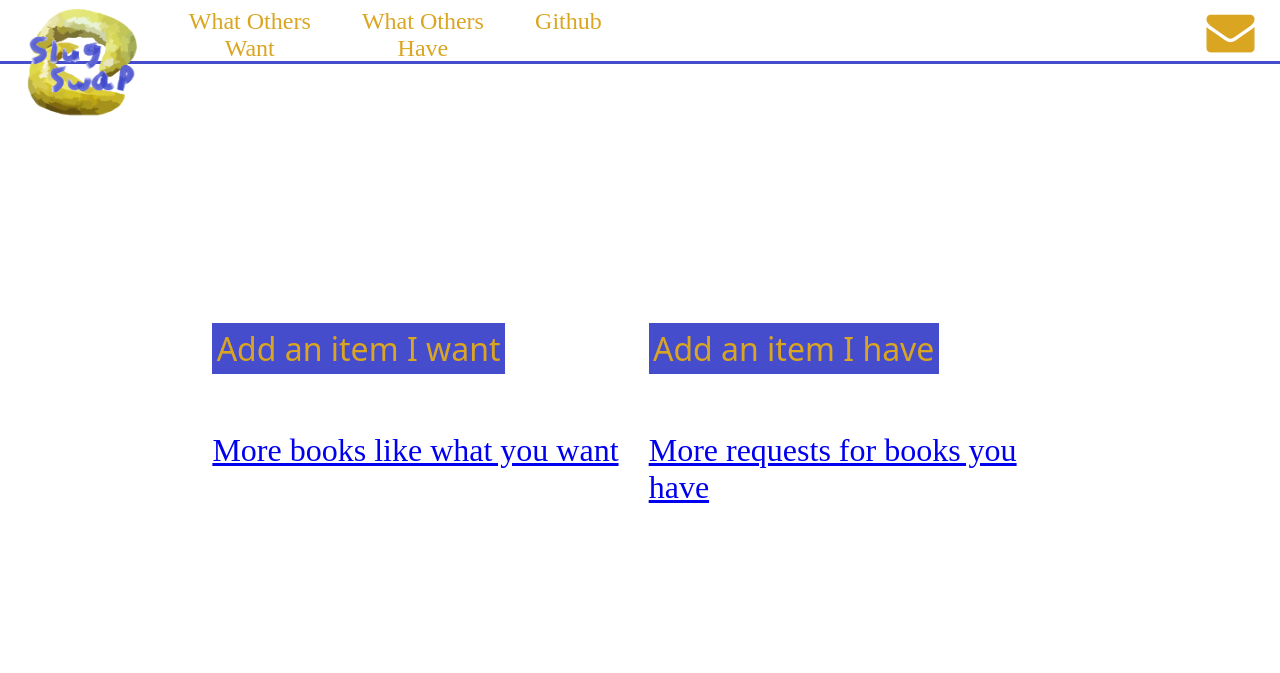
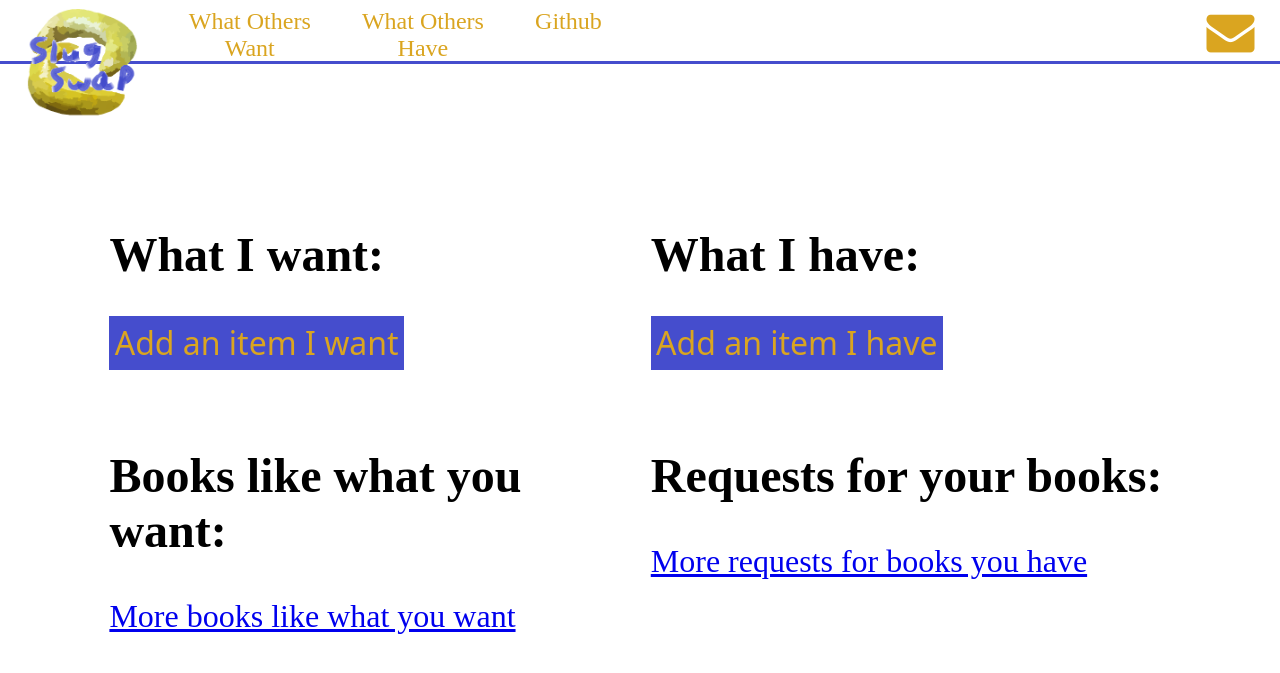
Before and after one commit to sluglist/slugswap, a Django app: page / in a window 1280 px wide. Shown: the top 673 px of the page. Run offline with Django 3.2, Linux system fonts and the light colour scheme; data that the repository does not hold is empty.

Commit message:
Usability

```diff
--- a/Main/views.py
+++ b/Main/views.py
@@ -57,11 +57,13 @@ def create(request, direction):
                 listing.hardcover = True
         else:
             listing.hardcover = None
-        listing.want = request.POST.get('bookItemType')
+        listing.want = (request.POST.get('bookItemType') == 'want')
         listing.version = request.POST.get('bookVersion')
         listing.id = id
         listing.sold = False
         # listing.POSTer =  TODO NEED LOGIN
+        print(listing.__dict__)
+        listing.save()
         return redirect('/item/' + str(id))
     elif request.method == "GET":
         context = {'direction' : direction}
--- a/templates/AddItem.html
+++ b/templates/AddItem.html
@@ -5,9 +5,9 @@
         <form action="/create/{{ direction }}" method="post">
             {% csrf_token %}
                 <div id="tabHaveWant">
-                    <input id="tabHave" class="fatradio-button" type="radio" name="bookItemType" {% if direction == 'have' %}checked="checked" {% endif %}/>
+                    <input id="tabHave" class="fatradio-button" type="radio" name="bookItemType" value="have" {% if direction == 'have' %}checked="checked" {% endif %}/>
                     <label for="tabHave">I Have...</label>
-                    <input id="tabWant" class="fatradio-button" type="radio" name="bookItemType" {% if direction == 'want' %}checked="checked" {% endif %}/>
+                    <input id="tabWant" class="fatradio-button" type="radio" name="bookItemType" value="want" {% if direction == 'want' %}checked="checked" {% endif %}/>
                     <label for="tabWant"> I Want...</label>
                 </div>
                 <div id="formarea">
--- a/templates/ItemPage.html
+++ b/templates/ItemPage.html
@@ -3,7 +3,7 @@
 
 <div class="flex-containerITEMLISTCONTAINER">
     <div>
-        <a href="/item/{{ item.id }}"><img src="{{ item.image }}"" alt="Image for item should be here"{{ item.title }}</a>
+        <a href="/item/{{ item.id }}">
             <div class="Desc">
                 <p>
                 <b>{{ item.name }}</b>
--- a/templates/index.html
+++ b/templates/index.html
@@ -4,20 +4,24 @@
 <main class="cardview-host">
     <div class="card split-card non-card">
         <div class="split-left">
+            <h2>What I want:</h2>
             <div><a href="/create/want" class="button">Add an item I want</a></div>
             {% include 'ItemPage.html' with items=user_wants %}
         </div>
         <div class="split-right">
+            <h2>What I have:</h2>
             <div><a href="/create/have" class="button">Add an item I have</a></div>
             {% include 'ItemPage.html' with items=user_has %}
         </div>
     </div>
     <div class="card split-card non-card">
         <div class="split-left">
+            <h2>Books like what you want:</h2>
             {% include 'ItemPage.html' with items=others_have %}
             <div><a href="/items/want">More books like what you want</a></div>
         </div>
         <div class="split-right">
+            <h2>Requests for your books:</h2>
             {% include 'ItemPage.html' with items=others_want %}
             <div><a href="/items/have">More requests for books you have</a></div>
         </div>
--- a/templates/mainTemplate.html
+++ b/templates/mainTemplate.html
@@ -19,10 +19,10 @@
                 </a>
             </li>
             <li>
-                <a href="items/want" class="test"> What Others<br>Want</a>
+                <a href="/items/want" class="test"> What Others<br>Want</a>
             </li>
             <li>
-                <a href="items/have">What Others<br>Have</a>
+                <a href="/items/have">What Others<br>Have</a>
             </li>
             <li>
                 <a href="https://github.com/sluglist/slugswap">Github</a>
```
Also changed, not shown: Main/models.py (+6 -6 lines).
